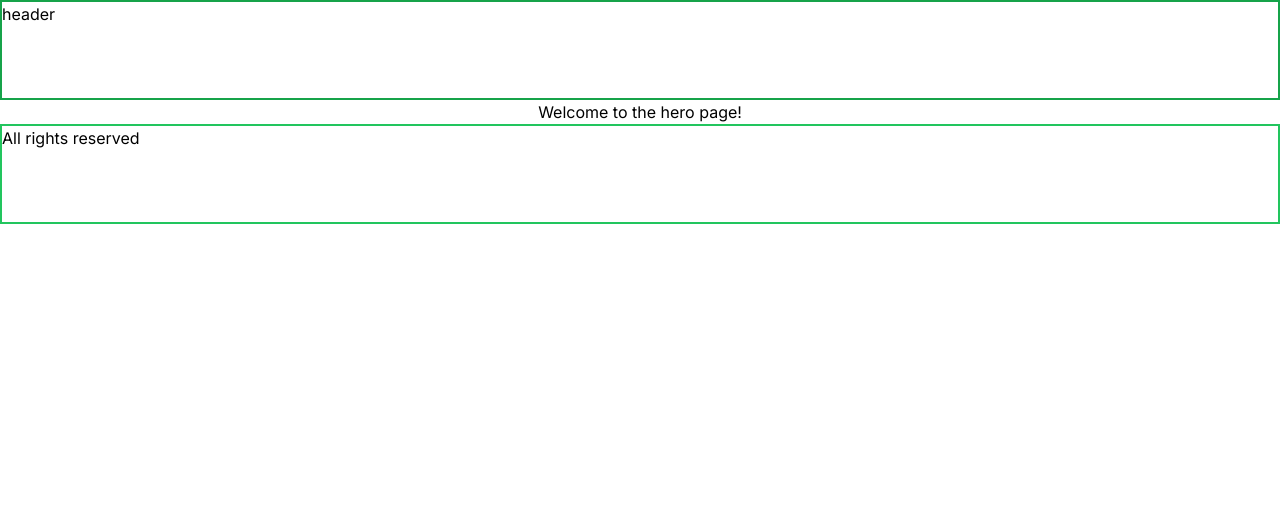
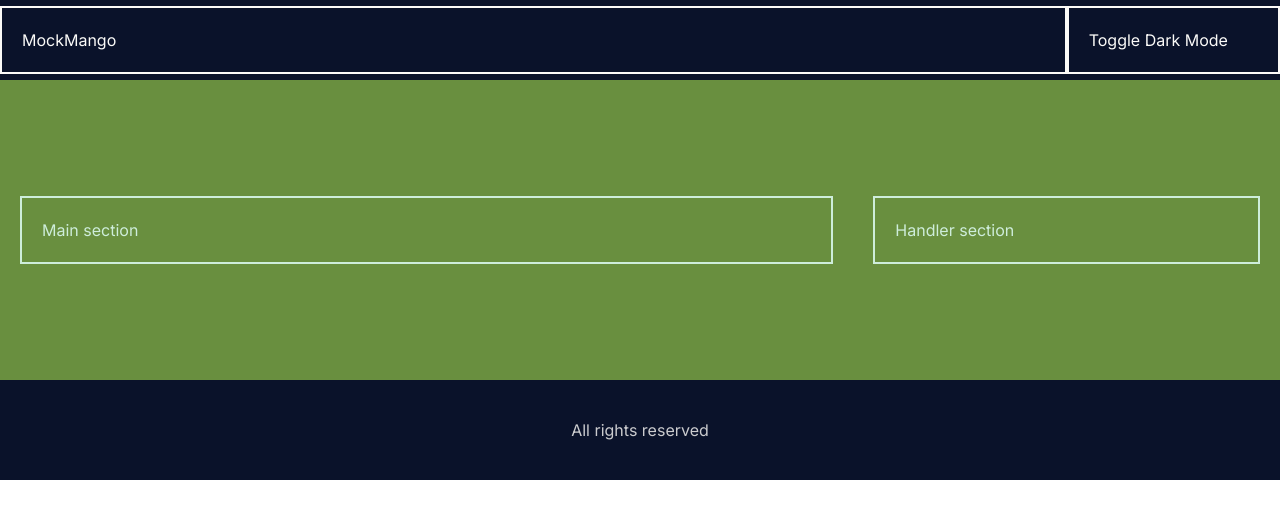
Before and after one commit to suriyaprakhash/mockmanga, a Next.js app: page / in a window 1280 px wide. Shown: the top 518 px of the page. Built offline with nearby package versions, Linux system fonts and the light colour scheme.

Commit message:
basic theme selection

```diff
--- a/src/app/components/footer.tsx
+++ b/src/app/components/footer.tsx
@@ -2,7 +2,9 @@ import React from 'react'
 
 function Footer() {
     return (
-        <div className="border-2 border-green-500 h-[100px] w-screen">All rights reserved</div>
+        <section className="bg-tertiary-bg text-tertiary-text/80 h-[100px] w-screen grid grid-cols-6 items-center text-center">
+            <div className="col-span-6">All rights reserved</div>
+        </section>
     )
 }
 
--- a/src/app/components/hero.tsx
+++ b/src/app/components/hero.tsx
@@ -2,7 +2,18 @@ import React from 'react'
 
 function Hero() {
   return (
-    <div>Welcome to the hero page!</div>
+    <section className="h-[300px] grid grid-cols-3 items-center">
+      <section className="col-span-3 p-5 sm:col-span-2">
+        <div className="border-2 border-primary-text p-5">
+          Main section
+        </div>
+      </section>
+      <section className="col-span-3 p-5 sm:col-span-1">
+        <div className="border-2 border-primary-text p-5">
+          Handler section
+        </div>
+      </section>
+    </section>
   )
 }
 
--- a/src/app/components/navbar.tsx
+++ b/src/app/components/navbar.tsx
@@ -1,11 +1,28 @@
-import React from 'react'
+import React, { useEffect, useState } from 'react'
 
 function Navbar() {
-  return (
-    <nav className="border-2 border-green-600 h-[100px] w-screen">
-        header
-    </nav>
-  )
+    const [theme, setTheme] = useState('light');
+
+    useEffect(() => {
+        const storedTheme = localStorage.getItem('theme');
+        setTheme(storedTheme || 'light');
+    }, []);
+
+    const toggleTheme = () => {
+        const newTheme = theme === 'light' ? 'dark' : 'light';
+        setTheme(newTheme);
+        localStorage.setItem('theme', newTheme);
+    };
+    return (
+        <nav className="bg-tertiary-bg text-tertiary-text h-[80px] w-screen grid grid-cols-6 items-center">
+            <div className="border-2 border-tertiary-text col-span-4 sm:col-span-5 p-5">MockMango</div>
+            <div className="border-2 border-tertiary-text col-span-2 sm:col-span-1 p-5">
+                <button onClick={toggleTheme}>
+                  Toggle {theme === 'light' ? 'Dark Mode' : 'Light Mode'}
+                </button>
+            </div>
+        </nav>
+    )
 }
 
 export default Navbar
--- a/src/app/globals.css
+++ b/src/app/globals.css
@@ -2,10 +2,32 @@
 @tailwind components;
 @tailwind utilities;
 
-:root {
+.light {
   /* --foreground-rgb: 0, 0, 0;
   --background-start-rgb: 214, 219, 220;
   --background-end-rgb: 255, 255, 255; */
+
+  --primary-bg: 206,237,219;
+  --secondary-bg: 231,222,205;
+  --tertiary-bg: 251,250,248;
+
+  --primary-text: 105,143,63;
+  --secondary-text: 128,78,73;
+  --tertiary-text: 10,18,42;
+
+}
+
+.dark {
+  /* --foreground-rgb: 0, 0, 0;
+  --background-start-rgb: 214, 219, 220;
+  --background-end-rgb: 255, 255, 255; */
+  --primary-bg: 105,143,63;
+  --secondary-bg: 128,78,73;
+  --tertiary-bg: 10,18,42;
+
+  --primary-text: 206,237,219;
+  --secondary-text: 231,222,205;
+  --tertiary-text: 251,250,248;
 }
 
 @media (prefers-color-scheme: dark) {
--- a/src/app/layout.tsx
+++ b/src/app/layout.tsx
@@ -18,9 +18,9 @@ export default function RootLayout({
 }>) {
   return (
     <html lang="en">
-
-        <body className={inter.className}>{children}</body>
-
+      <body className={inter.className}>
+        {children}
+      </body>
     </html>
   );
 }
--- a/src/app/page.tsx
+++ b/src/app/page.tsx
@@ -1,11 +1,28 @@
-import Image from "next/image";
+'use client'
+import { useEffect } from "react";
+import Footer from "./components/footer";
+import Hero from "./components/hero";
 import Navbar from "./components/navbar";
-import Hero from "./components/hero";
-import Footer from "./components/footer";
 
 export default function Home() {
+
+  useEffect(() => {
+    // if a user has a theme selected
+    const selectedTheme = localStorage.getItem("theme");
+
+    if (selectedTheme) {
+      document.body.classList.add(selectedTheme);
+      // if the user preferes to match with OS theme
+    } else if (window.matchMedia("prefers-color-scheme: dark")) {
+      document.body.classList.add("dark");
+    } else {
+      document.body.classList.add("light");
+    }
+
+  }, []);
+
   return (
-    <main className="flex flex-col items-center justify-between">
+    <main className="{`${stringOfMoreClasses}`} bg-primary-bg text-primary-text lex flex-col items-center justify-between">
       <Navbar></Navbar>
       <Hero></Hero>
       <Footer></Footer>
--- a/tailwind.config.ts
+++ b/tailwind.config.ts
@@ -7,6 +7,15 @@ const config: Config = {
     "./src/app/**/*.{js,ts,jsx,tsx,mdx}",
   ],
   theme: {
+    colors: {
+      "primary-bg": "rgba(var(--primary-bg))",
+      "secondary-bg": "rgba(var(--secondary-bg))",
+      "tertiary-bg": "rgba(var(--tertiary-bg))",
+
+      "primary-text": "rgba(var(--primary-text))",
+      "secondary-text": "rgba(var(--secondary-text))",
+      "tertiary-text": "rgba(var(--tertiary-text))"
+    },
     extend: {
       backgroundImage: {
         "gradient-radial": "radial-gradient(var(--tw-gradient-stops))",
```
